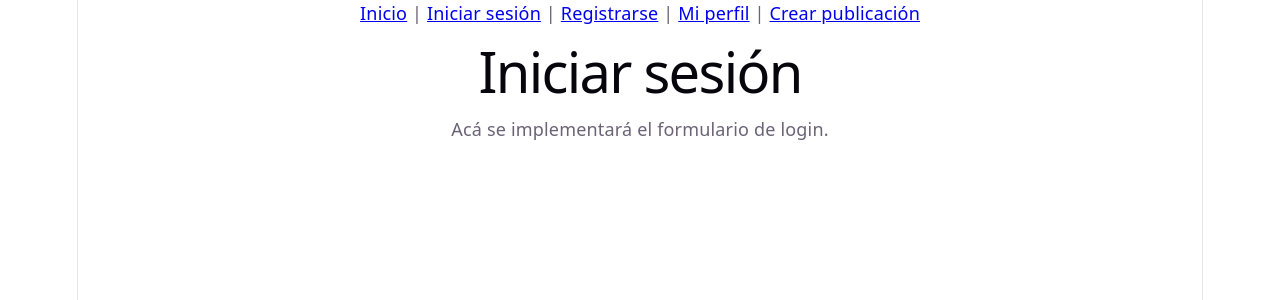
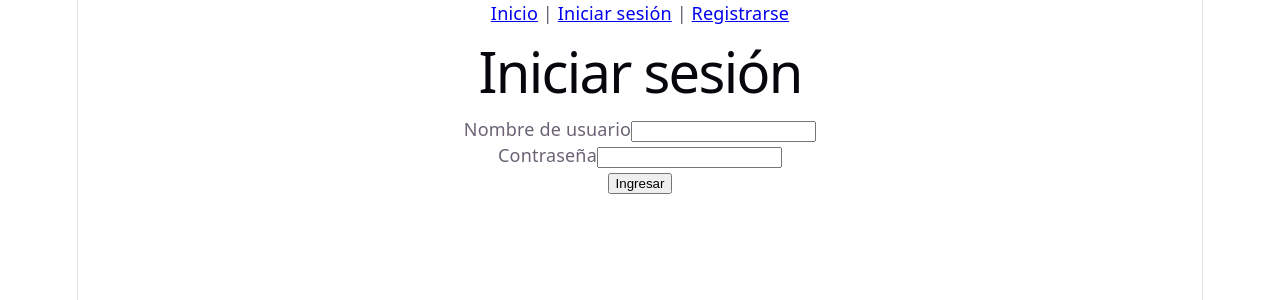
Before and after one commit to lorenaegajardo/unahur-antisocial-frontend, a React (Vite) app: page /login in a window 1280 px wide. Shown: the top 300 px of the page. Built offline with nearby package versions, Linux system fonts and the light colour scheme.

Commit message:
Implementar login, sesion y rutas protegidas

```diff
--- a/src/components/Navbar.tsx
+++ b/src/components/Navbar.tsx
@@ -1,18 +1,41 @@
-import { Link } from "react-router-dom"; //para navegar entre páginas sin recargar toda la aplicación.
+import { Link, useNavigate } from "react-router-dom";
+import { useAuth } from "../context/AuthContext";
 
-// Barra de navegación provisoria.
-// Mañana agregaremos los enlaces según el estado de sesión del usuario.
+// La barra muestra diferentes opciones según el estado de sesión.
+function Navbar() {
+  const { user, logout } = useAuth();
+  const navigate = useNavigate();
 
-function Navbar() {
+  const handleLogout = () => {
+    logout();
+    navigate("/");
+  };
+
   return (
     <nav>
       <Link to="/">Inicio</Link> |{" "}
-      <Link to="/login">Iniciar sesión</Link> |{" "}
-      <Link to="/registro">Registrarse</Link> |{" "}
-      <Link to="/perfil">Mi perfil</Link> |{" "}
-      <Link to="/crear-post">Crear publicación</Link>
+
+      {user ? (
+        <>
+          <span>Hola, {user.nickName}</span> |{" "}
+          <Link to="/perfil">Mi perfil</Link> |{" "}
+          <Link to="/crear-post">Crear publicación</Link> |{" "}
+          <button type="button" onClick={handleLogout}>
+            Cerrar sesión
+          </button>
+        </>
+      ) : (
+        <>
+          <Link to="/login">Iniciar sesión</Link> |{" "}
+          <Link to="/registro">Registrarse</Link>
+        </>
+      )}
     </nav>
   );
 }
 
 export default Navbar;
+
+//Si hay un usuario conectado, mostramos su nickName, el perfil, la creación de publicaciones y el botón para cerrar sesión.
+//Si no hay sesión, mostramos los enlaces de login y registro.
+//Al cerrar sesión, llamamos a logout() para limpiar el contexto y localStorage.
--- a/src/components/ProtectedRoute.tsx
+++ b/src/components/ProtectedRoute.tsx
@@ -1,10 +1,24 @@
-import { Outlet } from "react-router-dom";
+// Componente para agrupar las rutas que requieren iniciar sesión.
+//Impedir que alguien sin sesión acceda a /perfil o /crear-post.
 
-// Componente para agrupar las rutas que requieren iniciar sesión.
-// Mañana agregaremos la validación del usuario y la redirección al login.
+import { Navigate, Outlet } from "react-router-dom";
+import { useAuth } from "../context/AuthContext";
 
+// Protege las rutas que requieren iniciar sesión.
+// Si no hay usuario conectado, redirige al login.
 function ProtectedRoute() {
-  return <Outlet />; //indica dónde React Router debe mostrar la página correspondiente a una ruta hija.
+  const { user } = useAuth();
+
+  if (!user) {
+    return <Navigate to="/login" replace />;
+  }
+
+  return <Outlet />;
 }
 
 export default ProtectedRoute;
+
+//useAuth() consulta si existe un usuario conectado.
+//Navigate redirige a /login cuando no hay sesión.
+//Outlet permite mostrar la página solicitada cuando el usuario está conectado.
+//replace evita dejar la ruta rechazada como una entrada adicional en el historial de navegación.
--- a/src/context/AuthContext.tsx
+++ b/src/context/AuthContext.tsx
@@ -1,7 +1,64 @@
-// Contexto de autenticación de la aplicación.
-// Lorena implementará el manejo del usuario que inició sesión,
-// la persistencia en localStorage y las funciones de login y logout.
 
-// La implementación del contexto queda pendiente para mañana.
+import { createContext, useContext, useState, type ReactNode } from "react";
+import type { User } from "../types";
 
-export {};
+// Datos y funciones que estarán disponibles en toda la aplicación.
+interface AuthContextType {
+  user: User | null;
+  login: (userData: User) => void;
+  logout: () => void;
+}
+
+// Creamos el contexto. Al principio no tiene un valor asignado.
+const AuthContext = createContext<AuthContextType | undefined>(undefined);
+
+interface AuthProviderProps {
+  children: ReactNode;
+}
+
+// Este componente comparte el usuario y las funciones de sesión.
+export function AuthProvider({ children }: AuthProviderProps) {
+  // Recuperamos la sesión guardada cuando se inicia la aplicación.
+  const [user, setUser] = useState<User | null>(() => {
+    const savedUser = localStorage.getItem("usuarioAntisocial");
+
+    if (savedUser) {
+      try {
+        return JSON.parse(savedUser) as User;
+      } catch {
+        localStorage.removeItem("usuarioAntisocial");
+      }
+    }
+
+    return null;
+  });
+
+  // Guarda el usuario en el estado y en localStorage.
+  const login = (userData: User) => {
+    setUser(userData);
+    localStorage.setItem("usuarioAntisocial", JSON.stringify(userData));
+  };
+
+  // Elimina la sesión al cerrar sesión.
+  const logout = () => {
+    setUser(null);
+    localStorage.removeItem("usuarioAntisocial");
+  };
+
+  return (
+    <AuthContext.Provider value={{ user, login, logout }}>
+      {children}
+    </AuthContext.Provider>
+  );
+}
+
+// Hook para acceder a la sesión desde cualquier componente.
+export function useAuth() {
+  const context = useContext(AuthContext);
+
+  if (context === undefined) {
+    throw new Error("useAuth debe utilizarse dentro de AuthProvider");
+  }
+
+  return context;
+}
--- a/src/main.tsx
+++ b/src/main.tsx
@@ -3,14 +3,17 @@ import { createRoot } from "react-dom/client";
 import { BrowserRouter } from "react-router-dom";
 
 import App from "./App";
+import { AuthProvider } from "./context/AuthContext";
 import "./index.css";
 
-// BrowserRouter permite navegar entre las páginas
-// utilizando las rutas definidas en App.tsx.
+// BrowserRouter permite navegar entre las páginas.
+// AuthProvider comparte la sesión del usuario en toda la aplicación. para que todas las páginas y componentes puedan acceder a la sesión del usuario.
 createRoot(document.getElementById("root")!).render(
   <StrictMode>
     <BrowserRouter>
-      <App />
+      <AuthProvider>
+        <App />
+      </AuthProvider>
     </BrowserRouter>
   </StrictMode>
 );
--- a/src/pages/Login.tsx
+++ b/src/pages/Login.tsx
@@ -1,11 +1,101 @@
 // Página de inicio de sesión.
 // Yo aca implementaré el formulario y la validación del usuario.
 
+
+import { useState, type FormEvent } from "react";
+import { useNavigate } from "react-router-dom";
+import { useAuth } from "../context/AuthContext";
+import { API_URL } from "../services/api";
+import type { User } from "../types";
+
+// Formulario de login simulado.
+// Verifica que el usuario exista en la API y utiliza la contraseña fija de la consigna.
+
 function Login() {
+  const [nickName, setNickName] = useState("");
+  const [password, setPassword] = useState("");
+  const [error, setError] = useState("");
+  const [loading, setLoading] = useState(false);
+
+  const { login } = useAuth();
+  const navigate = useNavigate();
+
+  const handleSubmit = async (event: FormEvent<HTMLFormElement>) => {
+    event.preventDefault();
+    setError("");
+
+    if (!nickName.trim() || !password) {
+      setError("Completá todos los campos.");
+      return;
+    }
+
+    if (password !== "123456") {
+      setError("Contraseña incorrecta.");
+      return;
+    }
+
+    setLoading(true);
+
+    try {
+      // Consultamos los usuarios registrados en el backend.
+      const response = await fetch(`${API_URL}/users`);
+
+      if (!response.ok) {
+        throw new Error("No se pudieron consultar los usuarios.");
+      }
+
+      const users: User[] = await response.json();
+
+      const foundUser = users.find(
+        (user) => user.nickName === nickName.trim()
+      );
+
+      if (!foundUser) {
+        setError("El usuario no existe.");
+        return;
+      }
+
+      // Guardamos la sesión mediante el contexto global.
+      login(foundUser);
+      navigate("/");
+    } catch {
+      setError("No se pudo conectar con el servidor.");
+    } finally {
+      setLoading(false);
+    }
+  };
+
   return (
     <main>
       <h1>Iniciar sesión</h1>
-      <p>Acá se implementará el formulario de login.</p>
+
+      <form onSubmit={handleSubmit}>
+        <div>
+          <label htmlFor="nickName">Nombre de usuario</label>
+          <input
+            id="nickName"
+            type="text"
+            value={nickName}
+            onChange={(event) => setNickName(event.target.value)}
+          />
+        </div>
+
+        <div>
+          <label htmlFor="password">Contraseña</label>
+          <input
+            id="password"
+            type="password"
+            value={password}
+            onChange={(event) => setPassword(event.target.value)}
+          />
+        </div>
+
+        {error && <p role="alert">{error}</p>}
+
+        <button type="submit" disabled={loading}>
+          {loading ? "Ingresando..." : "Ingresar"}
+        </button>
+      </form>
     </main>
   );
 }
```
